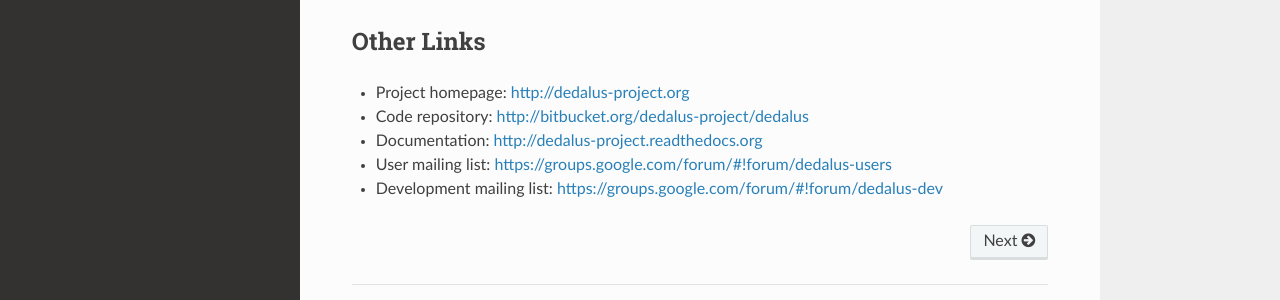
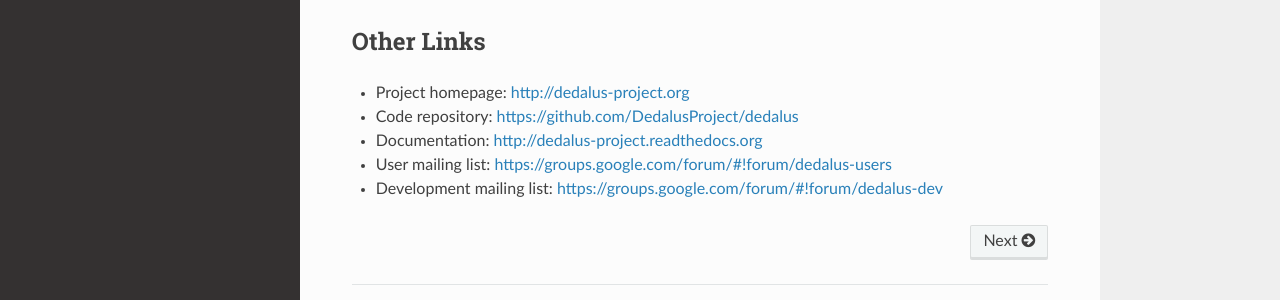
Before and after one commit to DedalusProject/dedalus, a Sphinx documentation site: the page built from docs/index.rst, in a window 1280 px wide and 1129 px high. Shown: the part 739-1039 px from the top of the window. Built offline with Sphinx 7.4.7 and the Read the Docs theme 2.0.0, drawn with Linux system fonts in a browser that asks for light colours; pages that are not in the unit, such as notebooks, are missing from menus; some of the changed lines change nothing that is shown.

Commit message:
Update index.rst

```diff
--- a/docs/index.rst
+++ b/docs/index.rst
@@ -25,7 +25,7 @@
 ===========
 
 * Project homepage: http://dedalus-project.org
-* Code repository: http://bitbucket.org/dedalus-project/dedalus
+* Code repository: https://github.com/DedalusProject/dedalus
 * Documentation: http://dedalus-project.readthedocs.org
 * User mailing list: https://groups.google.com/forum/#!forum/dedalus-users
 * Development mailing list: https://groups.google.com/forum/#!forum/dedalus-dev
```
